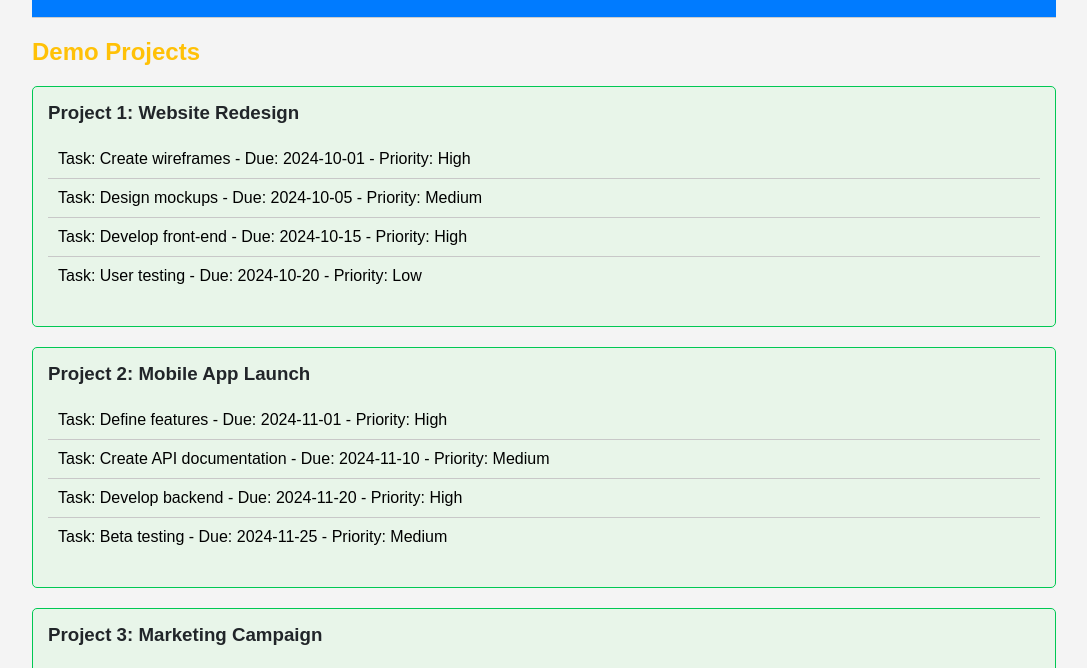
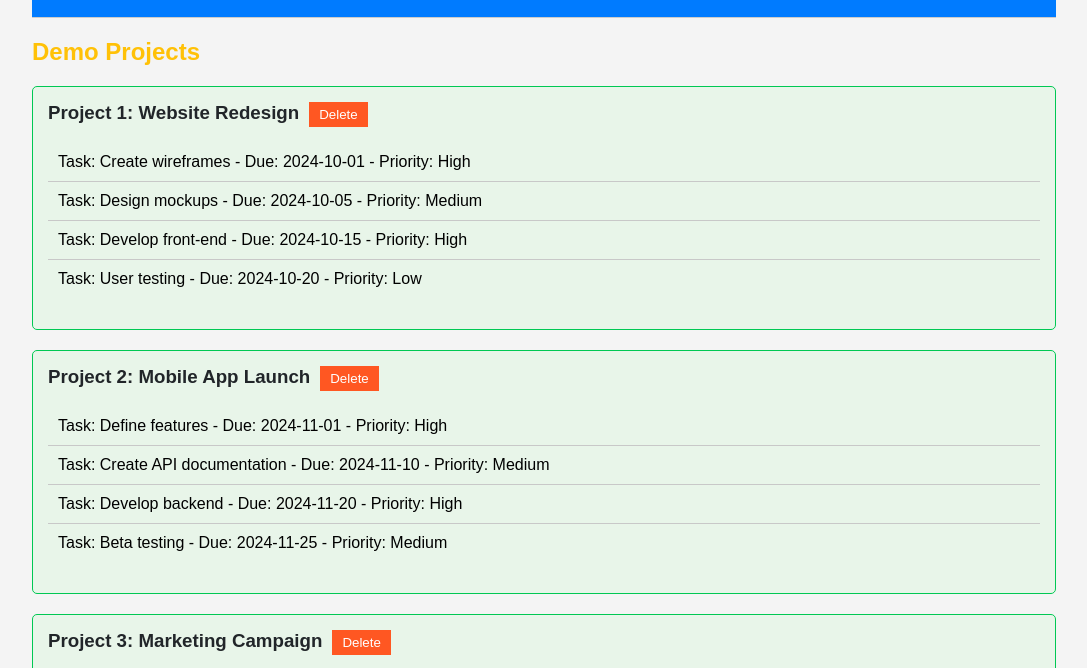
Before and after one commit to kumarRavikar/Project-Management-, a website: page index.html in a window 1280 px wide. Shown: the part 60-728 px from the top of the page, without its empty margins (96-1183 px from the left). Drawn offline with Linux system fonts and the light colour scheme.

Commit message:
Added delete button functionality for projects and updated styles

```diff
--- a/index.html
+++ b/index.html
@@ -52,7 +52,7 @@
         <section id="demo-projects">
             <h2>Demo Projects</h2>
             <div class="project">
-                <h3>Project 1: Website Redesign</h3>
+                <h3>Project 1: Website Redesign<button class="delete-project-btn">Delete</button></h3>
                 <ul>
                     <li>Task: Create wireframes - Due: 2024-10-01 - Priority: High</li>
                     <li>Task: Design mockups - Due: 2024-10-05 - Priority: Medium</li>
@@ -61,7 +61,7 @@
                 </ul>
             </div>
             <div class="project">
-                <h3>Project 2: Mobile App Launch</h3>
+                <h3>Project 2: Mobile App Launch<button class="delete-project-btn"> Delete</button></h3>
                 <ul>
                     <li>Task: Define features - Due: 2024-11-01 - Priority: High</li>
                     <li>Task: Create API documentation - Due: 2024-11-10 - Priority: Medium</li>
@@ -70,7 +70,7 @@
                 </ul>
             </div>
             <div class="project">
-                <h3>Project 3: Marketing Campaign</h3>
+                <h3>Project 3: Marketing Campaign<button class="delete-project-btn">Delete</button></h3>
                 <ul>
                     <li>Task: Create content calendar - Due: 2024-09-30 - Priority: Medium</li>
                     <li>Task: Design social media assets - Due: 2024-10-05 - Priority: High</li>
--- a/script.js
+++ b/script.js
@@ -4,6 +4,18 @@ document.addEventListener('DOMContentLoaded', () => {
     const closeModalBtn = document.querySelector('.close');
     const taskForm = document.getElementById('task-form');
     const taskList = document.getElementById('tasks');
+    // Function to add delete button functionality for projects
+    const addDeleteButtonFunctionality = () => {
+        document.querySelectorAll('.delete-project-btn').forEach(button => {
+            button.addEventListener('click', (event) => {
+                const projectElement = event.target.closest('.project');
+                projectElement.remove();  // Remove the project element from DOM
+
+                // Optionally, update local storage or backend here if projects are saved
+                // Code for updating local storage or server could be added here
+            });
+        });
+    };
 
     // Load tasks from local storage (if available)
     const loadTasks = () => {
@@ -72,4 +84,5 @@ document.addEventListener('DOMContentLoaded', () => {
 
     // Load existing tasks
     loadTasks();
+    addDeleteButtonFunctionality(); // Initialize delete button functionality
 });
--- a/styles.css
+++ b/styles.css
@@ -240,3 +240,16 @@ ul#tasks li:hover {
     from { transform: translateY(-50px); opacity: 0; }
     to { transform: translateY(0); opacity: 1; }
 }
+.delete-project-btn {
+    margin-left: 10px;
+    padding: 5px 10px;
+    background-color: rgb(255, 87, 34); /* Deep Orange */
+    color: #fff;
+    border: none;
+    cursor: pointer;
+    transition: background-color 0.3s ease;
+}
+
+.delete-project-btn:hover {
+    background-color: rgb(216, 67, 21); /* Darker Deep Orange */
+}
```
